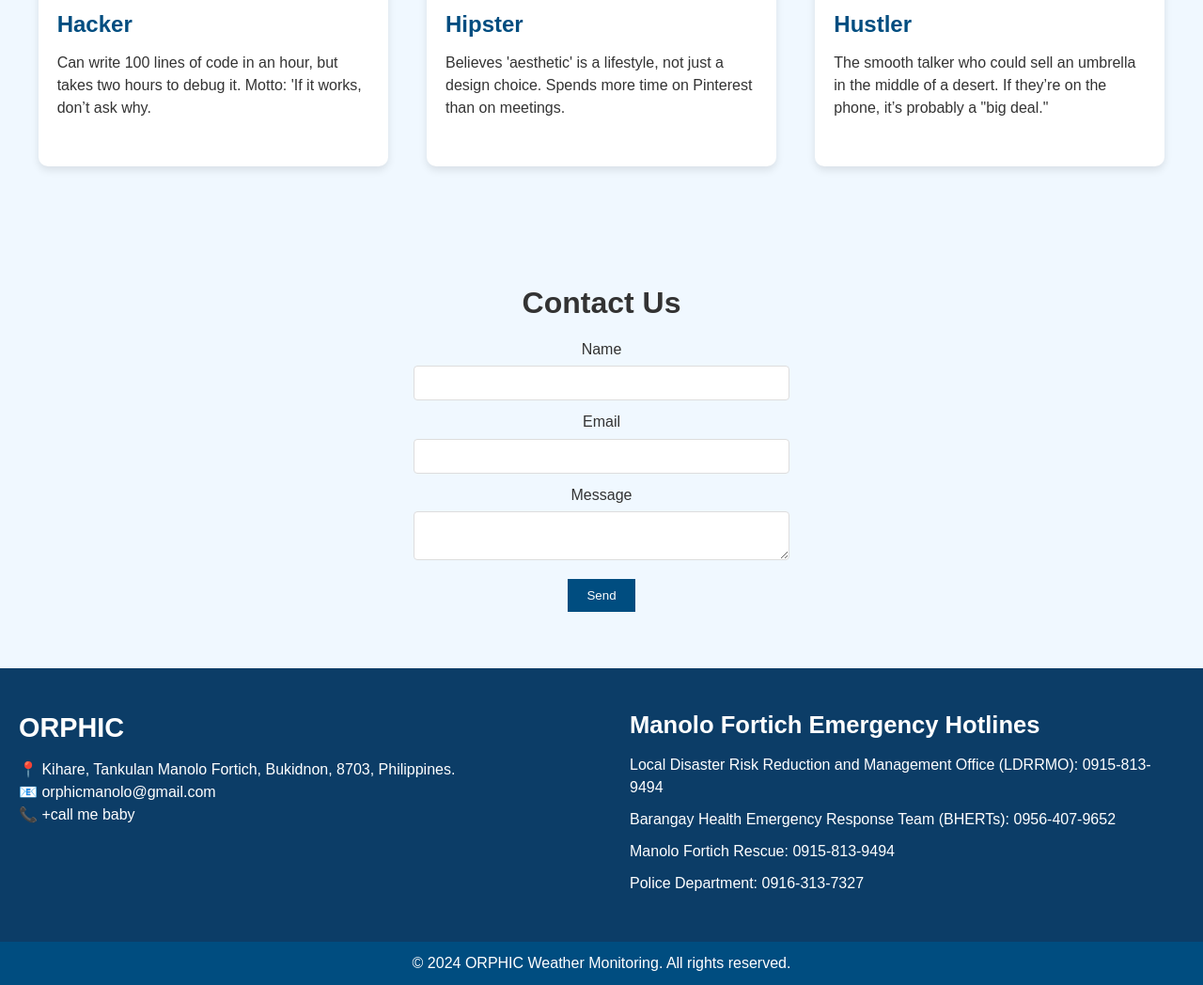
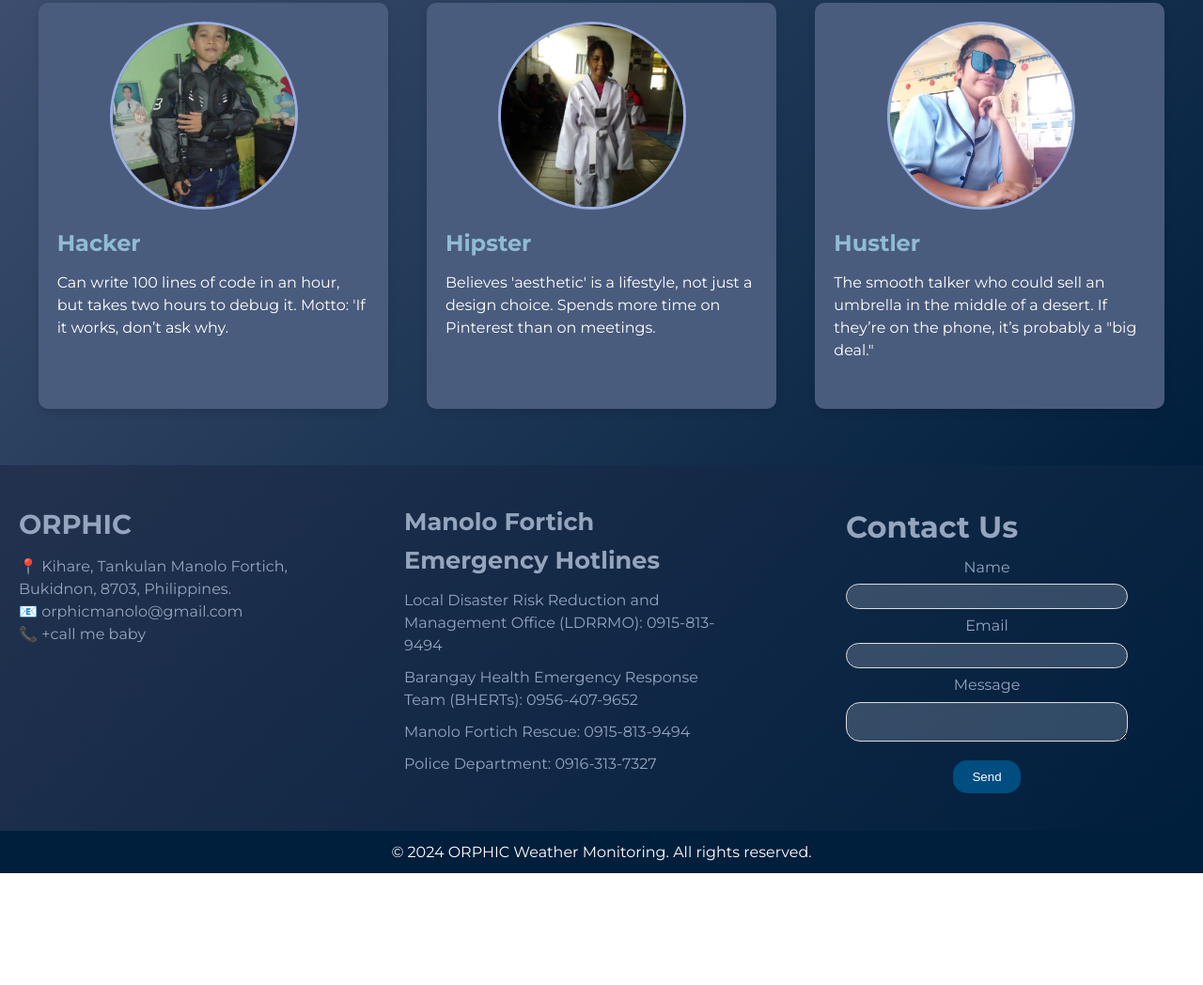
Before and after one commit to OR-PHIC/Orphic, a plain HTML site: page index.html in a window 1280 px wide. Shown: the part 1651-2699 px from the top of the page at 94% size. After the commit the page ends 2580 px from the top, so only its background shows below. Drawn offline with Linux system fonts and the light colour scheme.

Commit message:
added my everything002

```diff
--- a/index.html
+++ b/index.html
@@ -4,21 +4,33 @@
 <head>
     <meta charset="UTF-8">
     <meta name="viewport" content="width=device-width, initial-scale=1.0">
+    <link rel="stylesheet" href="https://cdnjs.cloudflare.com/ajax/libs/font-awesome/6.0.0/css/all.min.css" />
+    <link href="https://fonts.googleapis.com/css?family=Source+Sans+Pro:200,300,400,600,700" />
+    <link href="https://fonts.googleapis.com/css?family=Open+Sans+Condensed:300" />
     <title>ORPHIC Weather Monitoring</title>
 </head>
 
 <style>
     /* Reset and global styles */
+    @import url("https://fonts.googleapis.com/css?family=Montserrat:400,700,900&display=swap");
+
+    :root {
+        --gradient: linear-gradient(135deg, #3c4d6d 10%, #001f3d 100%);
+    }
+
     * {
         margin: 0;
         padding: 0;
         box-sizing: border-box;
+        /*border: 1px solid red;*/
     }
 
     body {
-        font-family: Arial, sans-serif;
+        font-family: "Montserrat", sans-serif;
         color: #333;
         line-height: 1.6;
+        font-size: medium;
+
     }
 
     /* Navbar */
@@ -27,7 +39,7 @@
         justify-content: space-between;
         align-items: center;
         padding: 20px;
-        background: #004d80;
+        background: #001f3d;
         color: #fff;
         position: sticky;
         top: 0;
@@ -53,24 +65,33 @@
     /* Hero Section */
     .hero {
         background: url('weather-background.jpg') center/cover no-repeat;
-        color: #0f0f0f;
+        color: #f6f4f4;
         padding: 100px 20px;
         text-align: center;
+        background-image: url("/photo/map.jpg");
+        position: relative;
+        height: 60vh;
+        overflow: hidden;
+        opacity: 0.9;
     }
 
     .hero h1 {
         font-size: 2.5em;
+        text-shadow: 2px 2px 5px rgba(0, 0, 0, 0.5);
+        ;
     }
 
     .hero p {
         font-size: 1.2em;
+        text-shadow: 2px 2px 5px rgba(0, 0, 0, 0.5);
     }
 
     /* Solutions Section */
     .solutions {
         padding: 60px 20px;
+        color: white;
         text-align: center;
-        background-color: #f0f8ff;
+        background-color: #3c4d6d;
     }
 
     .solutions h2 {
@@ -85,15 +106,27 @@
     }
 
     .card {
-        background: #fff;
+        background: #001f3d;
+        color: whitesmoke;
         padding: 20px;
         width: 200px;
         border-radius: 8px;
+        border: 1px solid white;
         box-shadow: 0 4px 8px rgba(0, 0, 0, 0.1);
+        transition: all 0.3s ease;
+        /* Smooth animation */
+    }
+
+    .card:hover {
+        background: #003366;
+        color: #ffffff;
+        transform: scale(1.05);
+        box-shadow: 0 8px 16px rgba(0, 0, 0, 0.2);
+        border: 1px solid #5f7e92;
     }
 
     .card h3 {
-        color: #004d80;
+        color: #5f7e92;
     }
 
     .card p {
@@ -103,7 +136,7 @@
     /* Technology Section */
     .technology {
         padding: 60px 20px;
-        background: #004d80;
+        background: #001f3d;
         color: #fff;
         text-align: center;
     }
@@ -121,32 +154,38 @@
     .insights h2 {
         font-size: 2em;
     }
-    .insightbutton{
-        background-color:#004d80;
+
+    .insightbutton {
+        background-color: #004d80;
         padding: 10px;
         color: #fff;
         border-radius: 10px;
         border: none;
-
+        transition: all 0.3s ease;
 
     }
+    .insightbutton:hover {
+        transform: scale(1.10);
+    }
+
     /* About Us Section */
     .about {
         padding: 60px 20px;
         text-align: center;
-    background-color: #f0f8ff;
+        color: white;
+        background-image: linear-gradient(135deg, #3c4d6d 10%, #001f3d 100%);
     }
 
     .about h2 {
         font-size: 2em;
         margin-bottom: 20px;
-    color: #004d80;
+        color: #ffffff;
     }
 
     .about p {
         font-size: 1.1em;
         margin-bottom: 30px;
-    color: #333;
+        color: #ffffff;
     }
 
     .about-team {
@@ -157,7 +196,7 @@
     }
 
     .team-member {
-    background: #fff;
+        background: #4a5c7d;
         padding: 20px;
         width: 30%;
         border-radius: 10px;
@@ -167,53 +206,78 @@
 
     .team-member h3 {
         font-size: 1.5em;
-    color: #004d80;
+        color: #90bbd7;
         margin-bottom: 10px;
     }
 
     .team-member p {
         font-size: 1em;
-    color: #333;
+        color: #ffffff;
         line-height: 1.5;
     }
+
     .team-photo {
         width: 200px;
         height: 200px;
         border-radius: 90%;
         margin-bottom: 10px;
         object-fit: cover;
-    border: 3px solid #004d80;
+        border: 3px solid #9aaede;
+        margin-left: 17%;
     }
 
     /* Contact Section */
     .contact {
-        padding: 60px 20px;
-        background: #f0f8ff;
-        text-align: center;
+
+        display: flex;
+        justify-content: space-between;
+        align-items: flex-start;
+        flex-wrap: wrap;
+        max-width: 100%;
+        margin: 0;
+        gap: 20px;
+
+
+    }
+
+    .contact-container {
+       padding: 0 80px;
+        justify-content: center;
+        color: #95a5be;
+        margin-left: 25%;
+        margin-right: 60px;
+        height: 100%;
+        margin: 0;
+
     }
 
     .contact h2 {
         font-size: 2em;
+        color: #95a5be;
     }
 
     .contact form {
         display: flex;
         flex-direction: column;
         align-items: center;
+
+
     }
 
     .contact form label {
-        margin-top: 10px;
+        margin-top: 5px;
     }
 
     .contact form input,
     .contact form textarea {
-        width: 100%;
+        width: 300px;
         max-width: 400px;
-        padding: 10px;
+        padding: 5px;
         margin-top: 5px;
-        border: 1px solid #ddd;
-        border-radius: 4px;
+        border: 0.1px solid #ddd;
+        border-radius: 15px;
+        background-color: #97a8b94e;
+        color: #95a5be;
     }
 
     .contact form button {
@@ -223,15 +287,18 @@
         color: #fff;
         border: none;
         cursor: pointer;
+        border-radius: 15px;
+
     }
 
     .contact form button:hover {
         background: #00aaff;
     }
+
     /*hotlines*/
     .hotlines {
-    background-color: #0c3d67;
-    color: #fff;
+        background-image: linear-gradient(135deg, #21314e 5%, #001f3d 100%);
+        color: #95a5be;
         padding: 40px 0;
         display: flex;
         justify-content: space-between;
@@ -242,7 +309,8 @@
         gap: 20px;
     }
 
-.hotline-left, .hotline-right {
+    .hotline-left,
+    .hotline-right {
         flex: 1;
         min-width: 300px;
         padding: 0 20px;
@@ -263,15 +331,14 @@
         line-height: 1.5;
         margin-bottom: 10px;
     }
+
     /* Footer */
     footer {
-        background: #004d80;
+        background: #001f3d;
         color: #fff;
         padding: 10px;
         text-align: center;
     }
-
-
 </style>
 
 <body>
@@ -304,7 +371,8 @@
             </div>
             <div class="card">
                 <h3>Comprehensive Information</h3>
-                <p>Offer detailed weather reports, including temperature, precipitation,and wind speed, all in a user-friendly interface.</p>
+                <p>Offer detailed weather reports, including temperature, precipitation,and wind speed, all in a
+                    user-friendly interface.</p>
             </div>
             <div class="card">
                 <h3>Logistics</h3>
@@ -312,7 +380,8 @@
             </div>
             <div class="card">
                 <h3>Sustainability</h3>
-                <p>Incorporate eco-friendly features that promote sustainability, such as alerts for severe weather events and tips on energy conservation.</p>
+                <p>Incorporate eco-friendly features that promote sustainability, such as alerts for severe weather
+                    events and tips on energy conservation.</p>
             </div>
         </div>
     </section>
@@ -328,7 +397,7 @@
         <h2>Data Insights & Analytics</h2>
         <p>Discover patterns and predict weather trends with our analytics tools.</p>
         <a href="https://or-phic.github.io/WebApp/index.html">
-        <button type="submit" class="insightbutton" > Experience our WebApp</button>
+            <button type="submit" class="insightbutton"> Experience our WebApp</button>
         </a>
     </section>
 
@@ -341,36 +410,26 @@
             <div class="team-member">
                 <img src="photo/464963604_8463594547022750_3233352530495717329_n.jpg" alt="Hacker" class="team-photo">
                 <h3>Hacker</h3>
-            <p>Can write 100 lines of code in an hour, but takes two hours to debug it. Motto: 'If it works, don’t ask why.</p>
+                <p>Can write 100 lines of code in an hour, but takes two hours to debug it. Motto: 'If it works, don’t
+                    ask why.</p>
             </div>
             <!-- Hipster -->
             <div class="team-member">
                 <img src="photo/457045490_3551012505121237_4043407719480841372_n.jpg" alt="Hipster" class="team-photo">
                 <h3>Hipster</h3>
-            <p>Believes 'aesthetic' is a lifestyle, not just a design choice. Spends more time on Pinterest than on meetings.</p>
+                <p>Believes 'aesthetic' is a lifestyle, not just a design choice. Spends more time on Pinterest than on
+                    meetings.</p>
             </div>
             <!-- Hustler -->
             <div class="team-member">
                 <img src="photo/371839912_993711305207068_1741609034572069136_n.jpg" alt="Hustler" class="team-photo">
                 <h3>Hustler</h3>
-            <p>The smooth talker who could sell an umbrella in the middle of a desert. If they’re on the phone, it’s probably a "big deal."</p>
+                <p>The smooth talker who could sell an umbrella in the middle of a desert. If they’re on the phone, it’s
+                    probably a "big deal."</p>
             </div>
         </div>
     </section>
-    <!--Contact Section-->
 
-    <section id="contact" class="contact">
-        <h2>Contact Us</h2>
-        <form action="#">
-            <label for="name">Name</label>
-            <input type="text" id="name" name="name" required>
-            <label for="email">Email</label>
-            <input type="email" id="email" name="email" required>
-            <label for="message">Message</label>
-            <textarea id="message" name="message" required></textarea>
-            <button type="submit">Send</button>
-        </form>
-    </section>
     <!--emergency hotline left-->
     <!-- Emergency Hotlines Section -->
     <section id="hotlines" class="hotlines">
@@ -389,6 +448,23 @@
             <p>Manolo Fortich Rescue: 0915-813-9494</p>
             <p>Police Department: 0916-313-7327</p>
         </div>
+        <!--Contact Section-->
+
+        <div class="contact" id="contact">
+            <div class="contact-container">
+                <h2>Contact Us</h2>
+                <form action="#">
+                    <label for="name">Name</label>
+                    <input type="text" id="name" name="name" required>
+                    <label for="email">Email</label>
+                    <input type="email" id="email" name="email" required>
+                    <label for="message">Message</label>
+                    <textarea id="message" name="message" required></textarea>
+                    <button type="submit">Send</button>
+                </form>
+            </div>
+        </div>
+
     </section>
 
 
```
Also changed, not shown: photo/map.jpg (added). Lines whose indentation alone changed are shown as unchanged.
